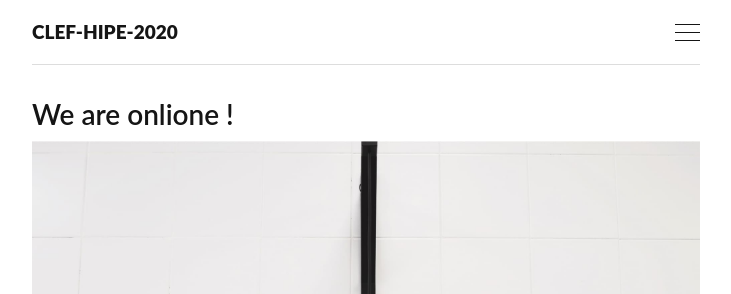
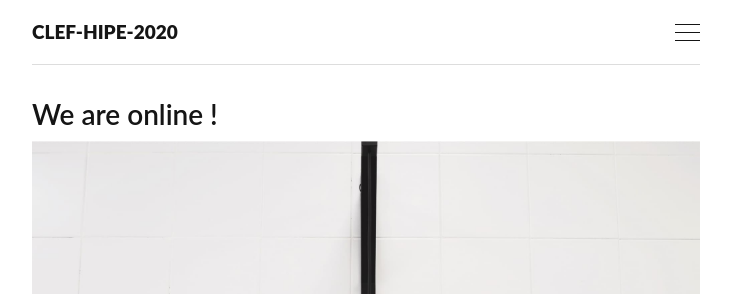
Before and after one commit to impresso/CLEF-HIPE-2020, a Jekyll site: the page built from index.html, in a window 1280 px wide and 900 px high. Shown: the top 294 px of the window, without its empty margins (274-1005 px from the left). Built offline with Jekyll 4.4.1, drawn with Linux system fonts in a browser that asks for light colours; the list of posts is cut into pages by our own code.

Commit message:
ch. blog post

```diff
--- a/_posts/2019-12-04-site-online.markdown
+++ b/_posts/2019-12-04-site-online.markdown
@@ -1,7 +1,7 @@
 ---
 layout: post
-title: We are onlione !
-tags: [frontpage, jekyll, blog]
+title: We are online !
+tags: [frontpage, blog]
 image: '/images/posts/1.jpg'
 ---
 
```
